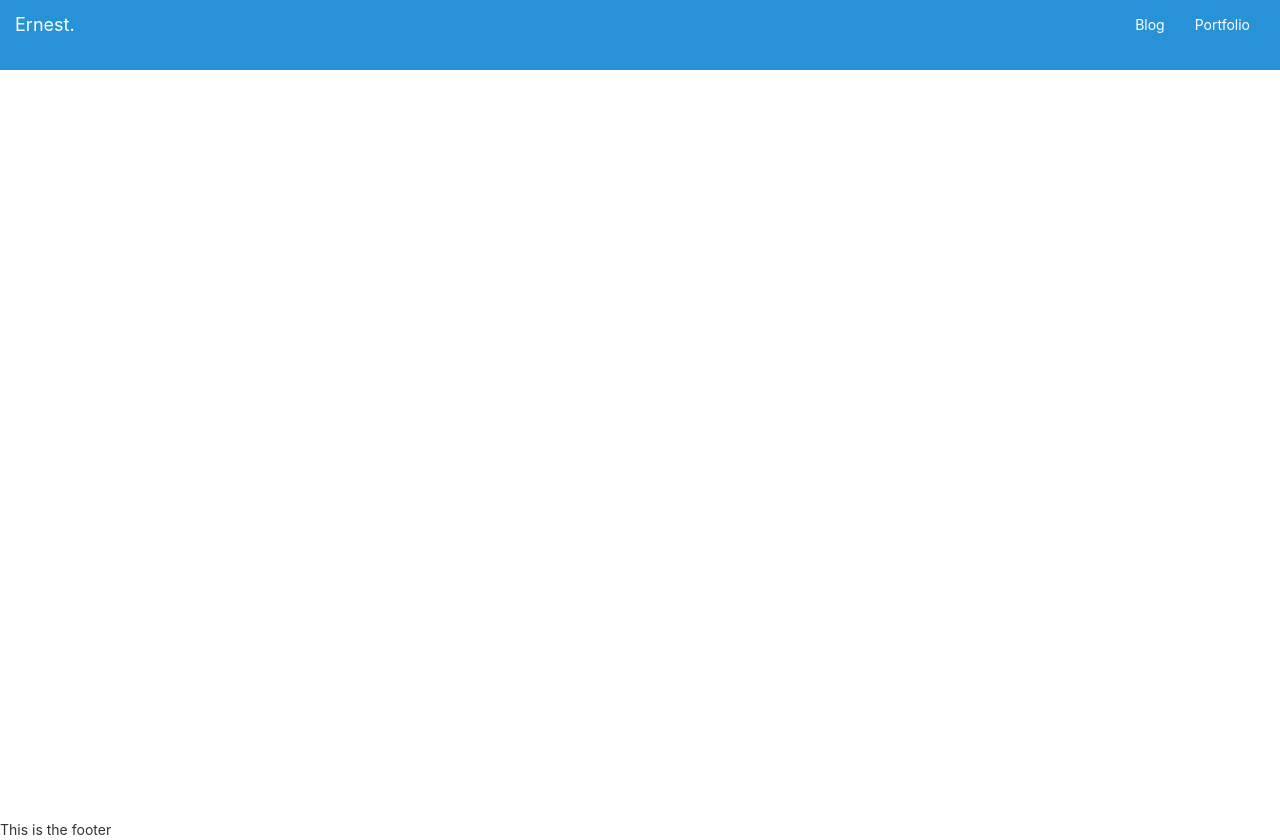
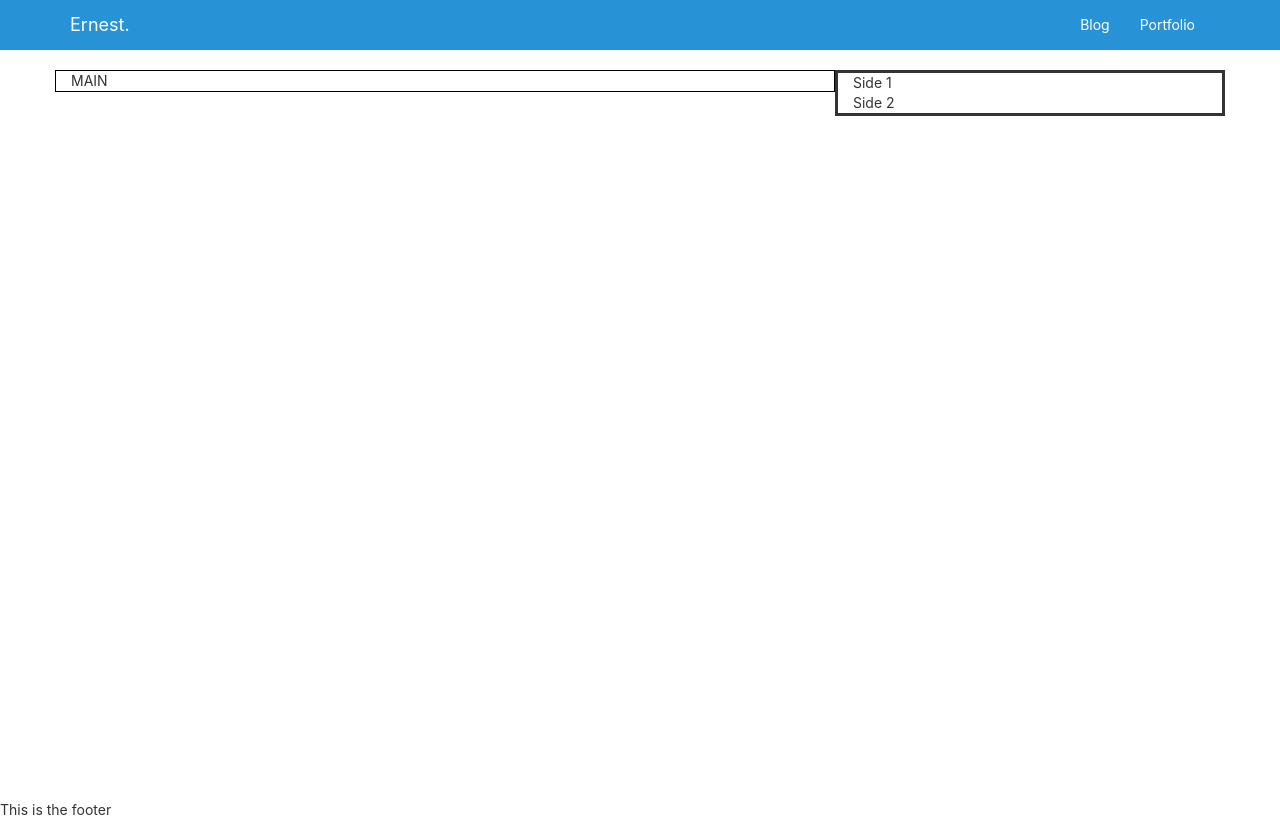
Before and after one commit to ernestviola/static-blog, a React (Create React App) app: page / in a window 1280 px wide. Built offline with nearby package versions, Linux system fonts and the light colour scheme.

Commit message:
Created the Main and Side content

```diff
--- a/src/containers/Home.css
+++ b/src/containers/Home.css
@@ -1,12 +1,9 @@
-.card {
-    background-color: white;
-    /* padding:10px; */
-    /* margin-left: -10px;
-    margin-right: -10px; */
-    height: 100px;
-    box-shadow: 0 4px 8px 0 rgba(0, 0, 0, 0.2), 0 6px 20px 0 rgba(0, 0, 0, 0.19);
-}
-
 .Home {
     height: 100%;
 }
+
+.Side {
+    border-style: solid;
+    padding-right: 0px;
+    padding-left: 0px;
+}
--- a/src/containers/Home.js
+++ b/src/containers/Home.js
@@ -5,8 +5,21 @@ import "./Home.css";
 export default class Home extends Component {
     render() {
         return (
-            <div className="Home">
-            </div>
+            <Grid>
+                <Row>
+                    <Col className="Main" xs={12} md={8}>
+                        MAIN
+                    </Col>
+                    <Col className="Side" xs={12} md={4}>
+                        <Col xs={12} sm={6} md={12}>
+                            Side 1
+                        </Col>
+                        <Col xs={12} sm={6} md={12}>
+                            Side 2
+                        </Col>
+                    </Col>
+                </Row>
+            </Grid>
         )
     }
 }
--- a/src/index.css
+++ b/src/index.css
@@ -13,18 +13,6 @@ body {
   -moz-osx-font-smoothing: grayscale;
 }
 
-.navbar {
-  min-height: 70px;
-}
-.container {
-  width: 100%;
-  min-height: 100%;
-}
-
-#root {
-  min-height: 100%;
-}
-
 code {
   font-family: source-code-pro, Menlo, Monaco, Consolas, "Courier New",
     monospace;
```
